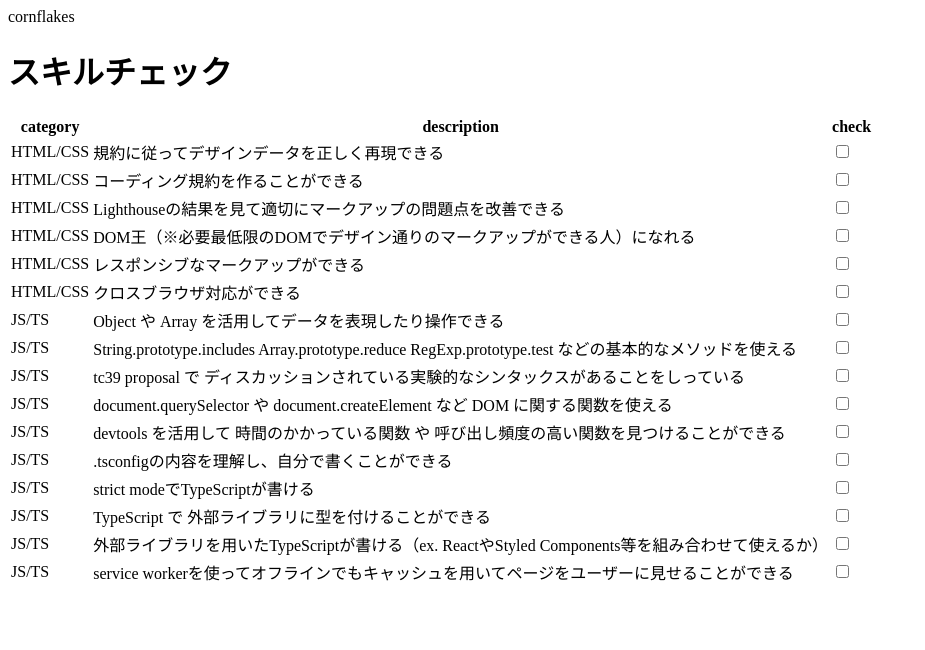
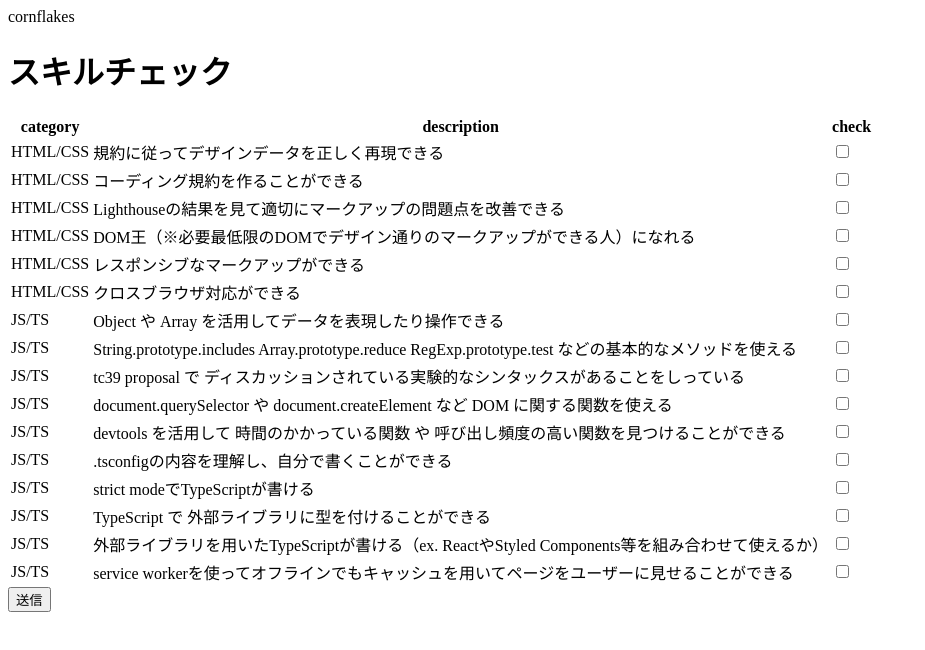
Before and after one commit to yk1979/cornflakes, a Next.js app: page /question in a window 1280 px wide. Shown: the top 650 px of the page, without its empty margins (0-925 px from the left). Built offline with nearby package versions, Linux system fonts and the light colour scheme.

Commit message:
add button

```diff
--- a/src/pages/question.tsx
+++ b/src/pages/question.tsx
@@ -39,13 +39,14 @@ const data = mock.flatMap((data) =>
   data.questions.map((d) => ({
     category: data.category,
     text: d,
-    score: "チェックボックスにしたい",
   }))
 );
 
 const QuestionPage: NextPage = () => (
   <Layout>
     <h1 className="text-2xl font-semibold">スキルチェック</h1>
+    {/* TODO fix */}
+    <form>
       <Table headers={["category", "description", "check"]}>
         {data.map((d, i) => (
           <tr key={i}>
@@ -62,6 +63,15 @@ const QuestionPage: NextPage = () => (
           </tr>
         ))}
       </Table>
+      {/* TODO コンポーネント化できそうかな */}
+      <button
+        type="submit"
+        className="block w-64 px-8 py-4 mt-6 mx-auto rounded bg-yellow-400 text-lg
+        font-bold"
+      >
+        送信
+      </button>
+    </form>
   </Layout>
 );
 
```
Lines whose indentation alone changed are shown as unchanged.
